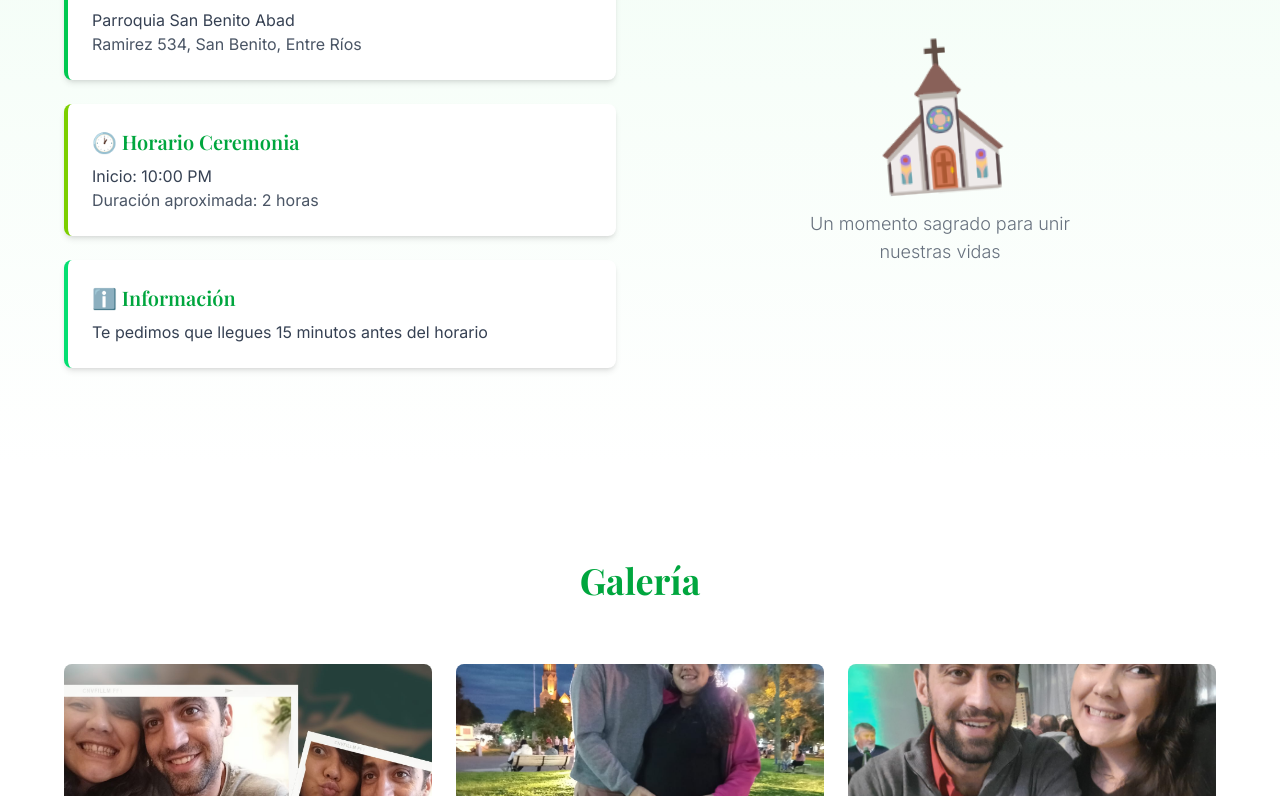
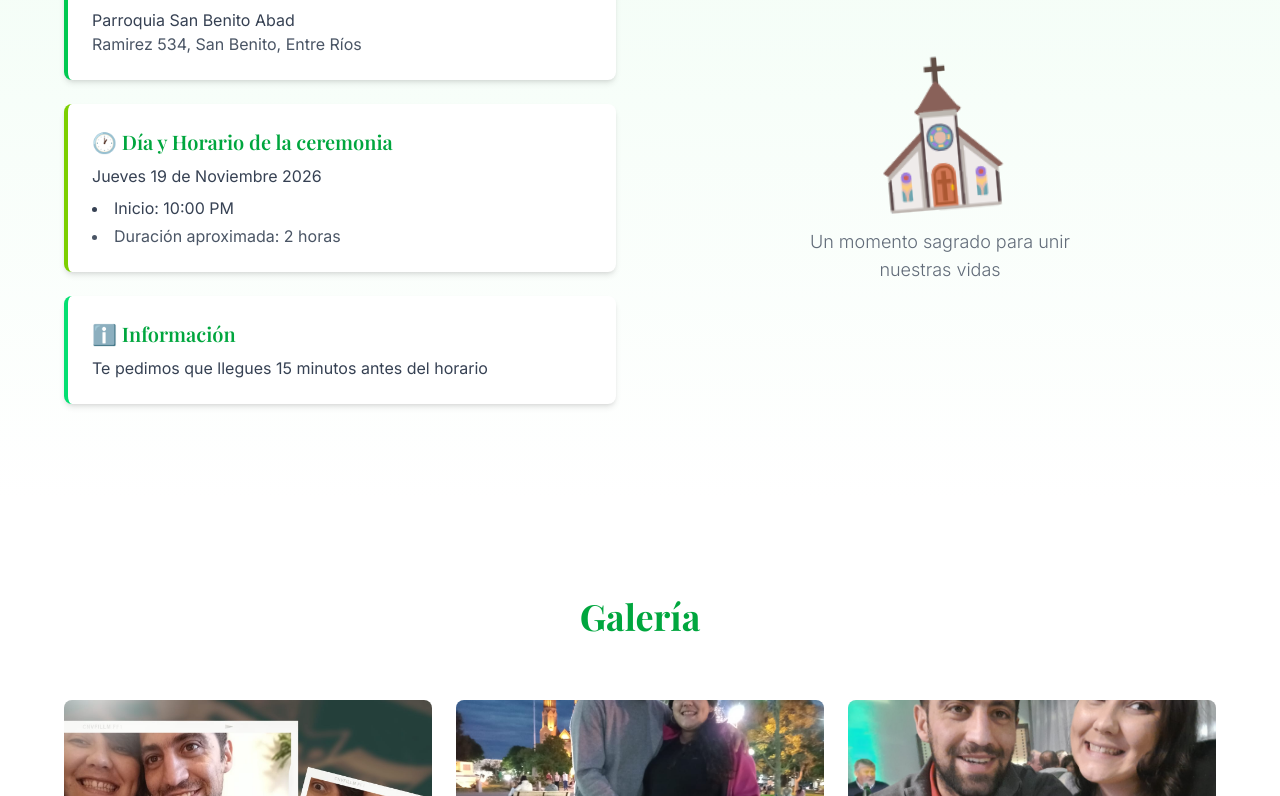
Before and after one commit to adrielg/wedding-invitation, a Next.js app: page / in a window 1280 px wide. Shown: the part 1404-2200 px from the top of the page. Built offline with nearby package versions, Linux system fonts and the light colour scheme; a web font is replaced by a local one.

Commit message:
feat: change css

```diff
--- a/app/components/Ceremony.tsx
+++ b/app/components/Ceremony.tsx
@@ -44,9 +44,12 @@ export default function Ceremony() {
             </div>
 
             <div className={`${tw.card} ${theme.borders.secondary}`}>
-              <h3 className={`text-xl font-semibold ${theme.text.body.replace('emerald', 'teal')} mb-2`}>🕐 Horario Ceremonia</h3>
-              <p className="text-gray-700">Inicio: 10:00 PM</p>
-              <p className="text-gray-600">Duración aproximada: 2 horas</p>
+              <h3 className={`text-xl font-semibold ${theme.text.body.replace('emerald', 'teal')} mb-2`}>🕐 Día y Horario de la ceremonia</h3>
+              <p className="text-gray-700 mb-2">Jueves 19 de Noviembre 2026</p>
+              <ul className="list-disc list-inside space-y-1">
+                <li className="text-gray-700">Inicio: 10:00 PM</li>
+                <li className="text-gray-600">Duración aproximada: 2 horas</li>
+              </ul>
             </div>
 
             <div className={`${tw.card} ${theme.borders.light}`}>
--- a/app/components/Location.tsx
+++ b/app/components/Location.tsx
@@ -68,9 +68,12 @@ export default function Location() {
             </div>
 
             <div className={`${tw.card} ${theme.borders.secondary}`}>
-              <h3 className={`text-xl font-semibold ${theme.text.body.replace('emerald', 'teal')} mb-2`}>🕐 Horario Fiesta</h3>
-              <p className="text-gray-700">Recepción: 12:30 PM</p>
-              <p className="text-gray-600">Finalización: 21:00 PM</p>
+              <h3 className={`text-xl font-semibold ${theme.text.body.replace('emerald', 'teal')} mb-2`}>🕐 Día y Hora de la fiesta</h3>
+              <p className="text-gray-700 mb-2">Domingo 22 de Noviembre 2026</p>
+              <ul className="list-disc list-inside space-y-1">
+                <li className="text-gray-700">Recepción: 12:30 PM</li>
+                <li className="text-gray-600">Finalización: 21:00 PM</li>
+              </ul>
             </div>
 
             <div className={`${tw.card} ${theme.borders.light}`}>
```
